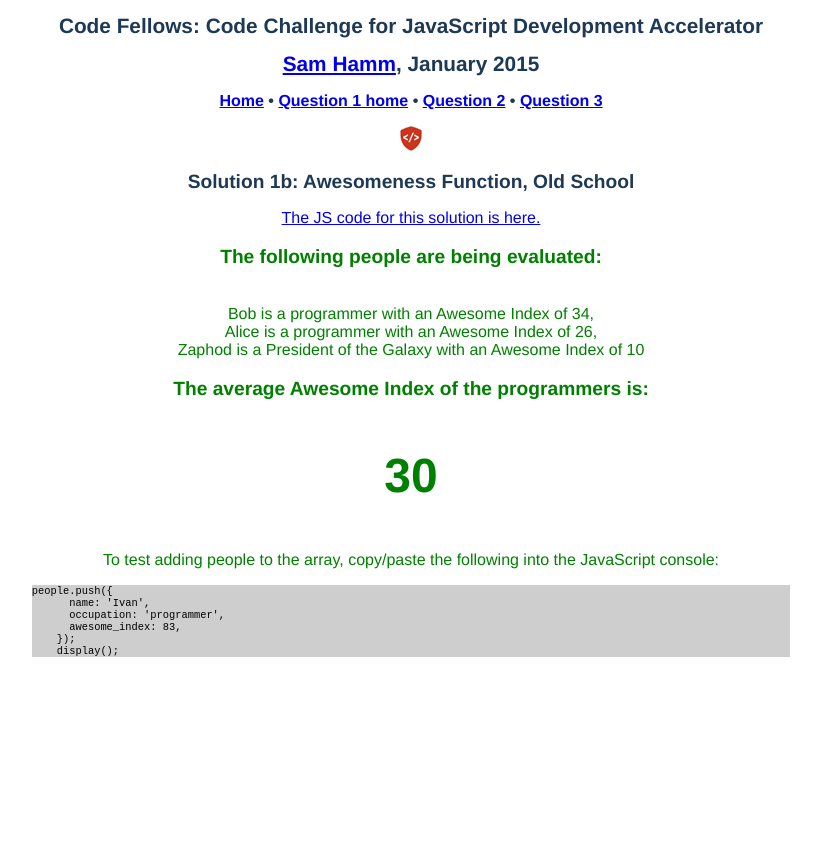
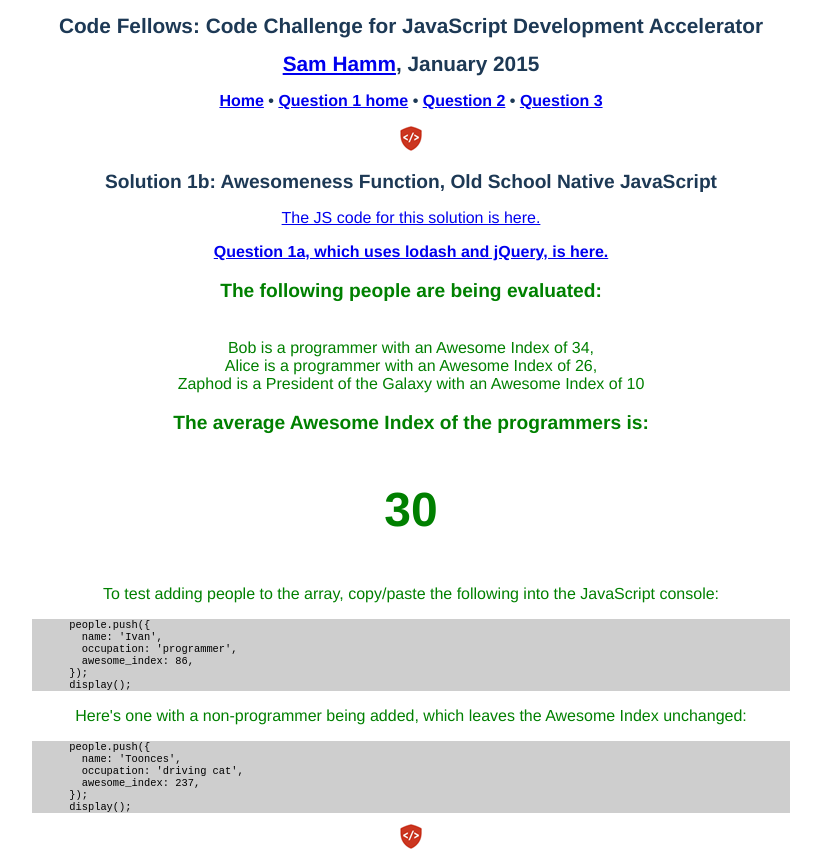
Before and after one commit to samhamm/CF-JS-DA-CC, a website: page q1/q1b.html in a window 1280 px wide. Shown: the whole page, without its empty margins (229-1050 px from the left). Before the commit the page ends 800 px from the top, so only its background shows below. Drawn offline with nearby package versions, Linux system fonts and the light colour scheme.

Commit message:
wording changes to q1; I can't stop monkeying around with details

```diff
--- a/q1/q1b.html
+++ b/q1/q1b.html
@@ -22,9 +22,10 @@
     </h3>
 
     <img src="../img/cf.png">
-    <h2>Solution 1b: Awesomeness Function, Old School</h2>
 
+    <h2>Solution 1b: Awesomeness Function, Old School Native JavaScript</h2>
     <p class="solution-text"><a href="q1b.js">The JS code for this solution is here.</a>
+    <h3><a href="q1a.html">Question 1a, which uses lodash and jQuery, is here.</a></h3>
 
     <p class="solution-header">The following people are being evaluated:</p>
     <p id="ppl-list" class="solution-text"></p>
@@ -32,12 +33,25 @@
     <p id="awesome-index" class="solution-big"></p>
 
     <p class="solution-text">To test adding people to the array, copy/paste the following into the JavaScript console:</p>
-    <pre class="code">people.push({
-      name: 'Ivan',
-      occupation: 'programmer',
-      awesome_index: 83,
-    });
-    display();</pre>
+    <pre class="code">
+      people.push({
+        name: 'Ivan',
+        occupation: 'programmer',
+        awesome_index: 86,
+      });
+      display();</pre>
+
+      <p class="solution-text">Here's one with a non-programmer being added, which leaves the Awesome Index unchanged:</p>
+
+    <pre class="code">
+      people.push({
+        name: 'Toonces',
+        occupation: 'driving cat',
+        awesome_index: 237,
+      });
+      display();</pre>
+
+    <img src="../img/cf.png">
 
     <script src="q1b.js"></script>
   </body>
```
Also changed, not shown: q1/q1a.html (+14 -1 lines).
